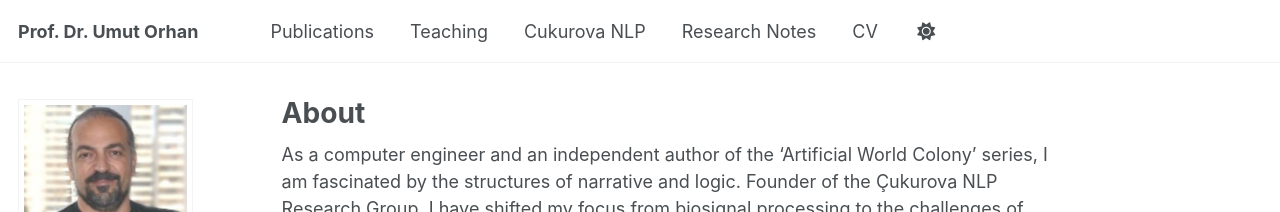
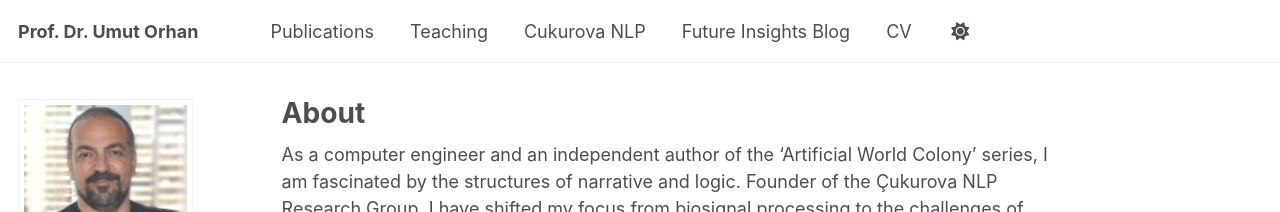
Before and after one commit to uorhan/uorhan.github.io, a Jekyll site: the page built from _pages/about.md, in a window 1280 px wide. Shown: the top 212 px of the page. Built offline with Jekyll 4.4.1, drawn with Linux system fonts in a browser that asks for light colours; some web fonts are replaced.

Commit message:
Rename 'Research Notes' to 'Future Insights Blog'

```diff
--- a/_data/navigation.yml
+++ b/_data/navigation.yml
@@ -17,7 +17,7 @@ main:
   - title: "Cukurova NLP"
     url: /cunlp/
 
-  - title: "Research Notes"
+  - title: "Future Insights Blog"
     url: /year-archive/
 
   - title: "CV"
```
